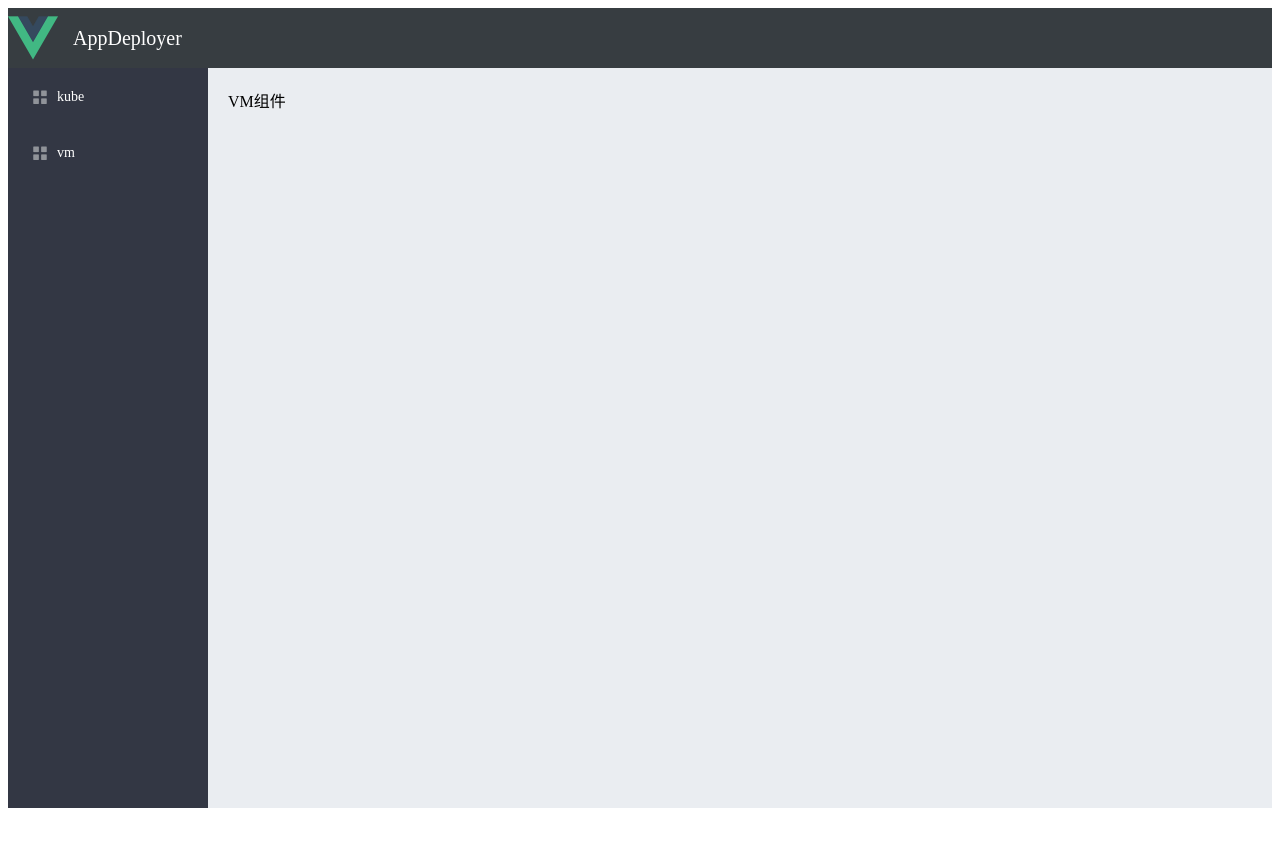
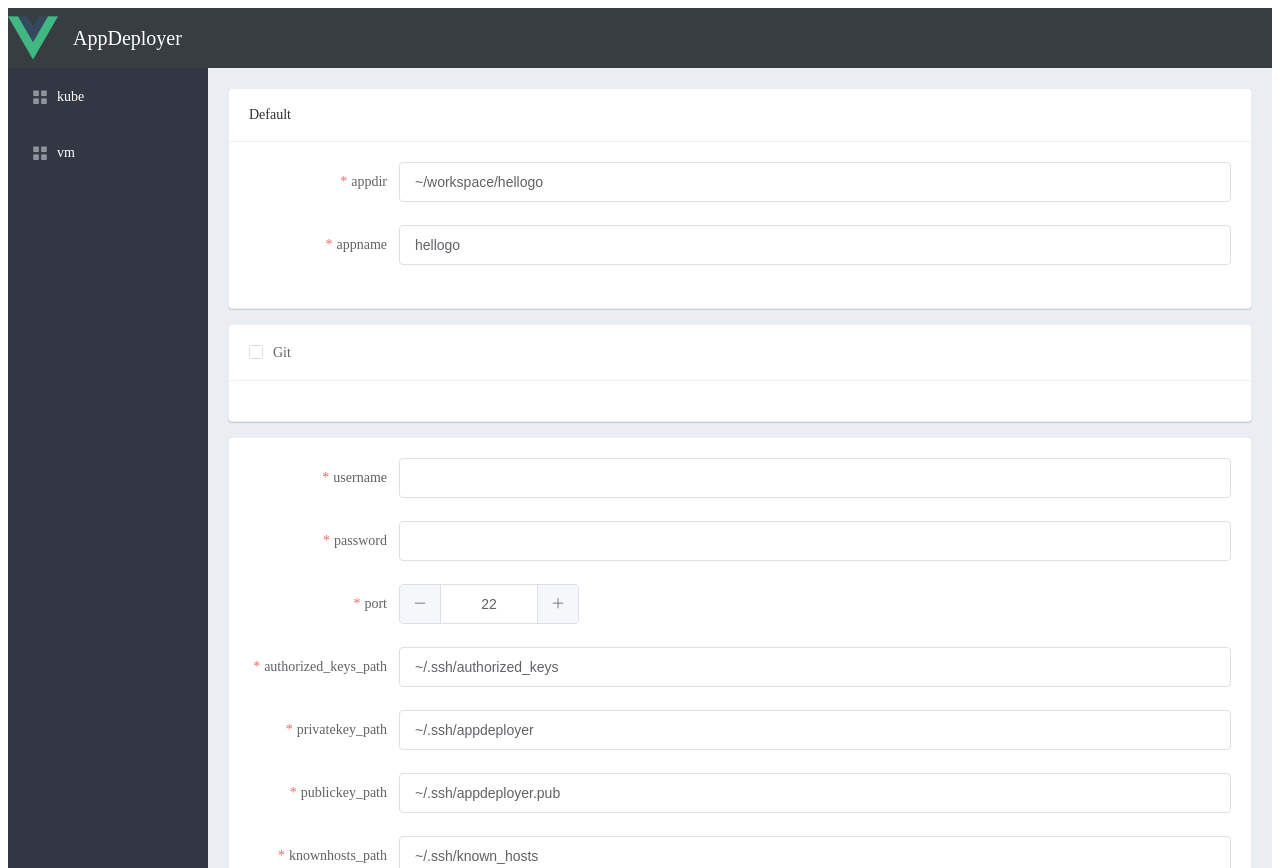
Before and after one commit to guobinqiu/appdeployer-webui, a Vue app: page /#/home/vm in a window 1280 px wide. Before the commit the page ends 808 px from the top, so only its background shows below. Built offline with nearby package versions, Linux system fonts and the light colour scheme.

Commit message:
build vm form

```diff
--- a/src/components/VM.vue
+++ b/src/components/VM.vue
@@ -1,6 +1,92 @@
 <template>
   <div>
-    VM组件
+    <el-form :model="form" ref="formRef" :rules="formRules" label-width="150px">
+      <!-- Default Settings -->
+      <el-card>
+        <div slot="header">
+          <el-tooltip effect="dark" content="设置全局属性" placement="top">
+            <span>Default</span>
+          </el-tooltip>
+        </div>
+        <el-form-item label="appdir" prop="default.appdir">
+          <el-input v-model="form.default.appdir"></el-input>
+        </el-form-item>
+        <el-form-item label="appname" prop="default.appname">
+          <el-input v-model="form.default.appname"></el-input>
+        </el-form-item>
+      </el-card>
+
+      <!-- Git Settings -->
+      <el-card>
+        <div slot="header">
+          <el-tooltip effect="dark" content="是否从Git上拉取代码来进行部署" placement="top">
+            <el-checkbox v-model="form.git.enabled">Git</el-checkbox>
+          </el-tooltip>
+        </div>
+        <template v-if="form.git.enabled">
+          <el-form-item label="repo" prop="git.repo">
+            <el-input v-model="form.git.repo"></el-input>
+          </el-form-item>
+          <el-form-item label="username" prop="git.username">
+            <el-input v-model="form.git.username"></el-input>
+          </el-form-item>
+          <el-form-item label="password" prop="git.password">
+            <el-input v-model="form.git.password"></el-input>
+          </el-form-item>
+        </template>
+      </el-card>
+
+      <!-- ssh -->
+      <el-card>
+        <el-form-item label="username" prop="ssh.username">
+          <el-input v-model="form.ssh.username"></el-input>
+        </el-form-item>
+        <el-form-item label="password" prop="ssh.password">
+          <el-input v-model="form.ssh.password"></el-input>
+        </el-form-item>
+        <el-form-item label="port" prop="ssh.port">
+          <el-input-number v-model="form.ssh.port" :min=0 :max="65535"></el-input-number>
+        </el-form-item>
+        <el-form-item label="authorized_keys_path" prop="ssh.authorized_keys_path">
+          <el-input v-model="form.ssh.authorized_keys_path"></el-input>
+        </el-form-item>
+        <el-form-item label="privatekey_path" prop="ssh.privatekey_path">
+          <el-input v-model="form.ssh.privatekey_path"></el-input>
+        </el-form-item>
+        <el-form-item label="publickey_path" prop="ssh.publickey_path">
+          <el-input v-model="form.ssh.publickey_path"></el-input>
+        </el-form-item>
+        <el-form-item label="knownhosts_path" prop="ssh.knownhosts_path">
+          <el-input v-model="form.ssh.knownhosts_path"></el-input>
+        </el-form-item>
+        <el-form-item label="stricthostkeychecking" prop="ssh.stricthostkeychecking">
+          <el-checkbox v-model="form.ssh.stricthostkeychecking"></el-checkbox>
+        </el-form-item>
+      </el-card>
+
+      <!-- ansible -->
+      <el-card>
+        <el-form-item label="hosts" prop="ansible.hosts">
+          <el-input v-model="form.ansible.hosts"></el-input>
+        </el-form-item>
+        <el-form-item label="role" prop="ansible.role">
+          <el-select v-model="form.ansible.role">
+            <el-option v-for="item in ['go', 'java', 'nodejs']" :key="item" :label="item" :value="item"></el-option>
+          </el-select>
+        </el-form-item>
+        <el-form-item label="become_password" prop="ansible.become_password">
+          <el-input v-model="form.ansible.become_password"></el-input>
+        </el-form-item>
+        <el-form-item label="installdir" prop="ansible.installdir">
+          <el-input v-model="form.ansible.installdir"></el-input>
+        </el-form-item>
+      </el-card>
+      <el-form-item>
+          <el-button type="primary" @click="submitForm">提交</el-button>
+          <el-button type="danger" @click="resetForm">重置</el-button>
+      </el-form-item>
+    </el-form>
+    <textarea v-model="streamData"></textarea>
   </div>
 </template>
 
@@ -8,7 +94,138 @@
 export default {
   data() {
     return {
+      streamData: '',
+      eventSource: null,
+      form: {
+        default: {
+          appdir: '~/workspace/hellogo',
+          appname: ''
+        },
+        git: {
+          enabled: false,
+          repo: '',
+          username: '',
+          password: ''
+        },
+        ssh: {
+          username: '',
+          password: '',
+          port: 22,
+          authorized_keys_path: '~/.ssh/authorized_keys',
+          privatekey_path: '~/.ssh/appdeployer',
+          publickey_path: '~/.ssh/appdeployer.pub',
+          knownhosts_path: '~/.ssh/known_hosts',
+          stricthostkeychecking: false
+        },
+        ansible: {
+          hosts: 'localhost',
+          role: '',
+          become_password: '',
+          installdir: '~/workspace'
+        }
+      }
     }
+  },
+  computed: {
+    formRules() {
+      return {
+        default: {
+          appdir: [
+            { required: true, message: '请输入应用路径', trigger: 'blur' }
+          ],
+          appname: [
+            { required: true, message: '请输入应用名称', trigger: 'blur' }
+          ]
+        },
+        git: {
+          enabled: [],
+          repo: [
+            { required: this.form.git.enabled, message: '请输入应用路径', trigger: 'blur' }
+          ],
+          username: [
+            { required: this.form.git.enabled, message: '请输入应用路径', trigger: 'blur' }
+          ],
+          password: [
+            { required: this.form.git.enabled, message: '请输入应用路径', trigger: 'blur' }
+          ]
+        },
+        ssh: {
+          username: [
+            { required: true, message: '请输入ssh用户名', trigger: 'blur' }
+          ],
+          password: [
+            { required: true, message: '请输入ssh密码', trigger: 'blur' }
+          ],
+          port: [
+            { required: true, message: '请输入ssh端口', trigger: 'blur' }
+          ],
+          authorized_keys_path: [
+            { required: true, message: '请输入用来生成ssh服务端authorized_keys文件的路径(用来存储ssh客户端公钥)', trigger: 'blur' }
+          ],
+          privatekey_path: [
+            { required: true, message: '请输入用来生成ssh客户端私钥文件的路径', trigger: 'blur' }
+          ],
+          publickey_path: [
+            { required: true, message: '请输入用来生成ssh客户公钥文件的路径', trigger: 'blur' }
+          ],
+          knownhosts_path: [
+            { required: true, message: '请输入用来生成ssh客户端knownhosts文件的路径(用来存储ssh服务端公钥)', trigger: 'blur' }
+          ],
+          stricthostkeychecking: []
+        },
+        ansible: {
+          hosts: [
+            { required: true, message: '请输入ansible受控机列表(多主机用逗号分隔,支持通配符)', trigger: 'blur' }
+          ],
+          role: [
+            { required: true, message: '请输入发布的应用类型', trigger: 'change' }
+          ],
+          become_password: [
+            { required: true, message: '请输入受控机sudo密码', trigger: 'blur' }
+          ],
+          installdir: [
+            { required: true, message: '请输入应用在受控机上的安装路径', trigger: 'blur' }
+          ]
+        }
+      }
+    }
+  },
+  watch: {
+    'form.default.appdir': {
+      handler: function(val) {
+        this.form.default.appname = val.split('/').pop()
+      },
+      immediate: true
+    }
+  },
+  methods: {
+    submitForm() {
+      this.streamData = ''
+      this.$refs.formRef.validate(async valid => {
+        if (valid) {
+          const { data: res } = await this.$http.post('http://localhost:8888/vm/submit', this.form)
+          this.startStream(res.requestID)
+        }
+      })
+    },
+    resetForm() {
+      this.$refs.formRef.resetFields()
+    },
+    startStream(requestID) {
+      if (this.isStreamEnded) return
+      this.eventSource = new EventSource('http://localhost:8888/vm/deploy?requestID=' + requestID)
+
+      this.eventSource.onmessage = (event) => {
+        this.streamData += event.data + '\n'
+      }
+      this.eventSource.onerror = (error) => {
+        console.log('EventSource failed: ', error)
+        this.eventSource.close()
+      }
+    }
+  },
+  beforeDestroy() {
+    this.eventSource.close()
   }
 }
 </script>
```
